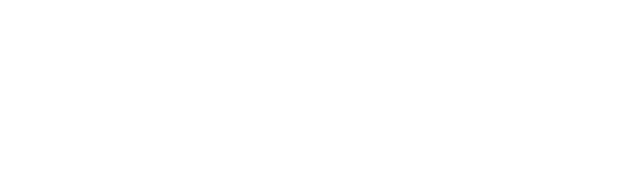
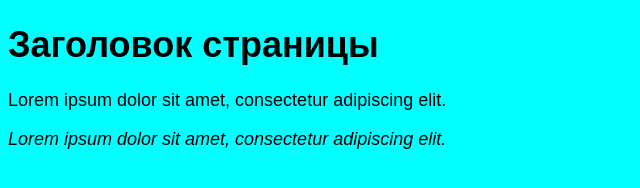
Before and after one commit to yanafel/test, a plain HTML site: page index.html in a window 1280 px wide. Shown: the whole page, without its empty margins (0-640 px from the left). Drawn offline with Linux system fonts and the light colour scheme.

Commit message:
Украсили страницу

```diff
--- /dev/null
+++ b/css/style.css
@@ -0,0 +1,15 @@
+body {
+    background-color:aqua;
+    font-family: Arial, sans-serif;
+}
+h1 {
+    font-size: 36px;
+    font-weight: bold;
+}
+p {
+    font-size: 18px;
+    margin-bottom: 10px;
+}
+em {
+    font-style: italic;
+}
--- a/index.html
+++ b/index.html
@@ -4,8 +4,11 @@
     <meta charset="UTF-8">
     <meta name="viewport" content="width=device-width, initial-scale=1.0">
     <title>Document</title>
+    <link rel="stylesheet" href="css/style.css">
 </head>
 <body>
-
+    <h1>Заголовок страницы</h1>
+    <p>Lorem ipsum dolor sit amet, consectetur adipiscing elit.</p>
+    <p><em>Lorem ipsum dolor sit amet, consectetur adipiscing elit.</em></p>
 </body>
 </html>
```
